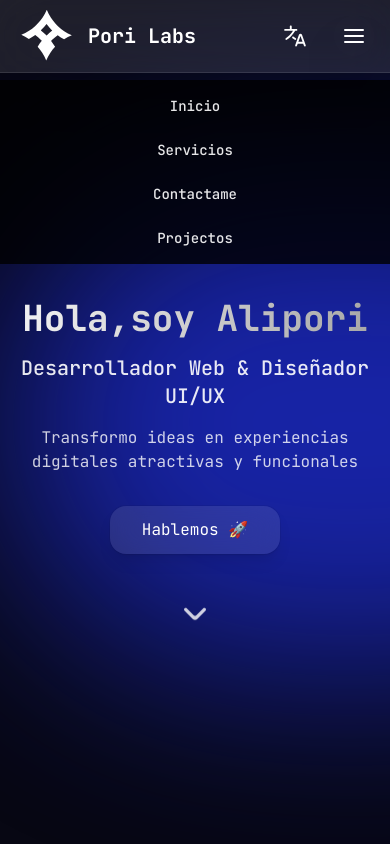
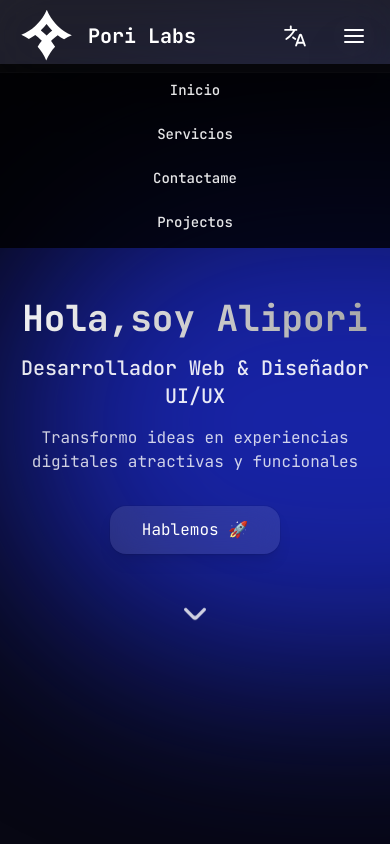
Before and after one commit to TheAlipori/alipori, an Astro site: page / in a window 390 px wide. Both pictures are taken after a click on the button 354 px from the left and 36 px from the top of the page. Shown: the top 844 px of the page. Built offline with nearby package versions, Linux system fonts and the light colour scheme; Astro itself is replaced by a stand-in of ours.

Commit message:
Le baje el padding al navbar por solucion momentanea de visibilidad del texto de cada seccion de 3 a 1 v.2 solucione otro problema del menu del hamburguer que se descuadro por el cambio anterior

```diff
--- a/src/components/Navbar.astro
+++ b/src/components/Navbar.astro
@@ -109,7 +109,7 @@ const translatedPath = useTranslatedPath(lang);
   </div>
   <div
     id="mobile-menu"
-    class="md:hidden fixed top-20 inset-x-0 bg-black/80 backdrop-blur-xl border-white/10 py-4 hidden z-40"
+    class="md:hidden fixed top-16 inset-x-0 bg-black/80 backdrop-blur-xl border-white/10 py-4 hidden z-40"
   >
     <nav class="flex flex-col items-center gap-6">
       <a
```
